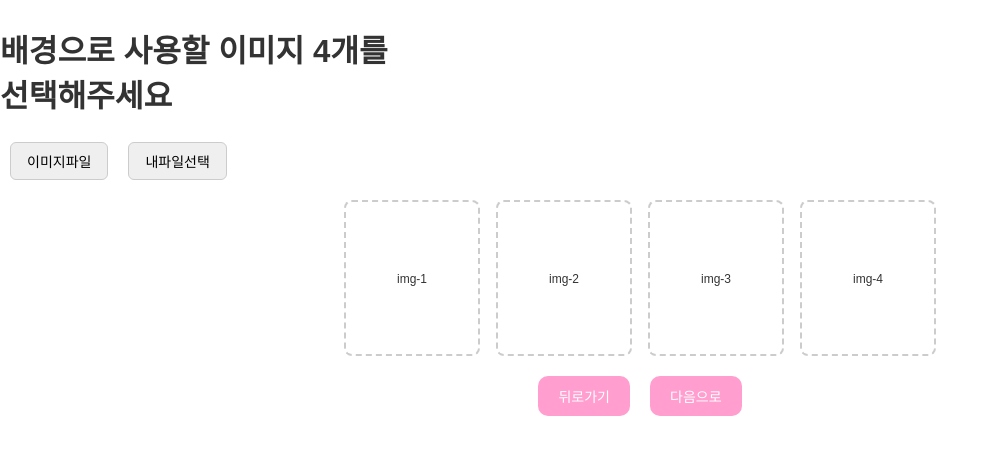
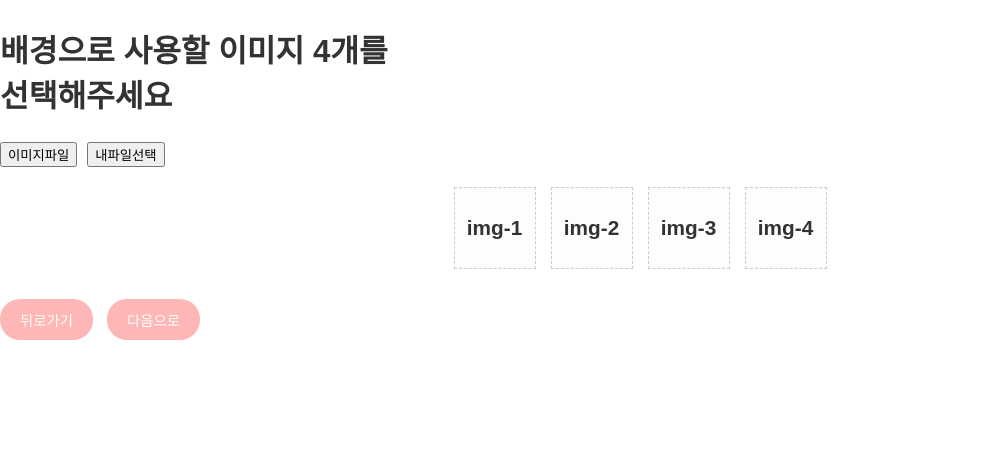
Before and after one commit to xeon-243859/ppongtok-app, a React (Vite) app: page /image/theme in a window 1280 px wide. Shown: the top 454 px of the page, without its empty margins (0-999 px from the left). Built offline with nearby package versions, Linux system fonts and the light colour scheme.

Commit message:
🔁 ImageSelectPage 원래 버전으로 복원: 타자체 및 전환효과 제거

```diff
--- a/src/pages/ImageSelectPage.css
+++ b/src/pages/ImageSelectPage.css
@@ -2,96 +2,79 @@
   display: flex;
   flex-direction: column;
   align-items: center;
-  padding-top: 30vh; /* 추가 */
+  padding: 50px;
   text-align: center;
 }
 
-
-.file-button-group {
+.image-select-title {
+  font-size: 1.3rem;
+  font-weight: bold;
+  color: #333;
   margin-bottom: 20px;
 }
 
-.file-button-group button {
-  margin: 0 10px;
-  padding: 8px 16px;
-  font-size: 14px;
-  cursor: pointer;
-  border-radius: 6px;
-  border: 1px solid #ccc;
+.file-button-group {
+  display: flex;
+  gap: 10px;
+  margin-bottom: 20px;
 }
 
 .image-slots {
   display: flex;
+  flex-wrap: wrap;
   justify-content: center;
-  flex-wrap: wrap;
-  gap: 16px;
-  margin-bottom: 20px;
+  gap: 15px;
+  margin: 20px 0;
 }
 
 .image-slot {
-  width: 120px;
-  height: 140px;
-  border: 2px dashed #ccc;
-  border-radius: 8px;
-  padding: 6px;
-  background-color: #fff;
+  width: 80px;
+  height: 80px;
+  border: 1px dashed #ccc;
   display: flex;
-  flex-direction: column;
+  justify-content: center;
   align-items: center;
-  justify-content: center;
+  position: relative;
+  background-color: #fdfdfd;
 }
 
 .image-slot img {
-  width: 100%;
-  height: 80px;
+  max-width: 100%;
+  max-height: 100%;
   object-fit: cover;
-  border-radius: 6px;
 }
 
-.image-slot p {
-  margin: 4px 0 2px;
-  font-size: 12px;
-  color: #333;
-}
-
-.delete-button {
-  margin-top: 4px;
-  background: none;
+.image-slot button {
+  position: absolute;
+  top: -10px;
+  right: -10px;
+  background-color: #f00;
+  color: #fff;
   border: none;
-  color: red;
-  font-size: 16px;
+  border-radius: 50%;
+  width: 20px;
+  height: 20px;
   cursor: pointer;
 }
 
 .button-group {
   display: flex;
-  justify-content: center;
-  gap: 20px;
+  justify-content: space-between;
+  margin-top: 30px;
+  width: 200px;
 }
 
 .button-group button {
   padding: 10px 20px;
-  background-color: #ff9ecf;
+  font-size: 0.9rem;
+  border: none;
+  border-radius: 20px;
+  background-color: #ffb6b6;
   color: white;
-  font-size: 14px;
-  border: none;
-  border-radius: 10px;
   cursor: pointer;
-}
-.image-select-title {
-  font-size: 1.3rem;
-  color: #333;
-  white-space: nowrap;
-  overflow: hidden;
-  border-right: 2px solid #333;
-  animation: typingEffect 2.5s steps(40, end) forwards;
+  transition: background-color 0.3s;
 }
 
-@keyframes typingEffect {
-  from {
-    width: 0;
-  }
-  to {
-    width: 100%;
-  }
+.button-group button:hover {
+  background-color: #ff9090;
 }
--- a/src/pages/ImageSelectPage.jsx
+++ b/src/pages/ImageSelectPage.jsx
@@ -1,4 +1,4 @@
-import React, { useEffect, useRef, useState } from "react";
+import React, { useRef, useState } from "react";
 import { useNavigate } from "react-router-dom";
 import "./ImageSelectPage.css";
 
@@ -7,12 +7,6 @@ const ImageSelectPage = () => {
   const fileInputRef = useRef(null);
   const [images, setImages] = useState(["", "", "", ""]);
 
-  // ✅ localStorage에서 이미지 상태 복구
-  useEffect(() => {
-    const timer = setTimeout(() => setShowText(true), 500);
-  return () => clearTimeout(timer);
-  }, []);
-
   const handleDelete = (index) => {
     const updated = [...images];
     updated[index] = "";
@@ -20,7 +14,6 @@ const ImageSelectPage = () => {
     localStorage.removeItem(`img-${index + 1}`);
   };
 
-  // ✅ base64 이미지 저장 (내파일선택)
   const saveImage = (dataUrl) => {
     const updated = [...images];
     for (let i = 0; i < 4; i++) {
@@ -34,9 +27,8 @@ const ImageSelectPage = () => {
     alert("모든 슬롯이 가득 찼어요!");
   };
 
-  // ✅ 이미지파일 클릭 → 비어있는 슬롯 selected-slot 설정 후 저장소 이동
   const handleImageFile = () => {
-    const index = images.findIndex(img => img === "");
+    const index = images.findIndex((img) => img === "");
     if (index === -1) {
       alert("모든 슬롯이 가득 찼어요!");
       return;
@@ -53,7 +45,6 @@ const ImageSelectPage = () => {
   const handleFileChange = (e) => {
     const file = e.target.files[0];
     if (!file) return;
-
     const reader = new FileReader();
     reader.onloadend = () => {
       saveImage(reader.result);
@@ -61,10 +52,11 @@ const ImageSelectPage = () => {
     reader.readAsDataURL(file);
   };
 
-
   return (
-    <div className="image-select-title">
-      <h2>배경으로 사용할 이미지 4개를<br />선택해주세요</h2>
+    <div className="image-select-container">
+      <h2 className="image-select-title">
+        배경으로 사용할 이미지 4개를<br />선택해주세요
+      </h2>
 
       <div className="file-button-group">
         <button onClick={handleImageFile}>이미지파일</button>
@@ -89,7 +81,6 @@ const ImageSelectPage = () => {
             ) : (
               <p>{`img-${i + 1}`}</p>
             )}
-            <p>{`img-${i + 1}`}</p>
           </div>
         ))}
       </div>
```
